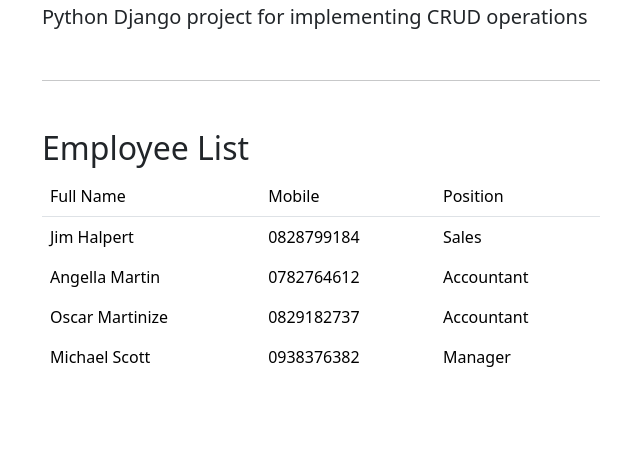
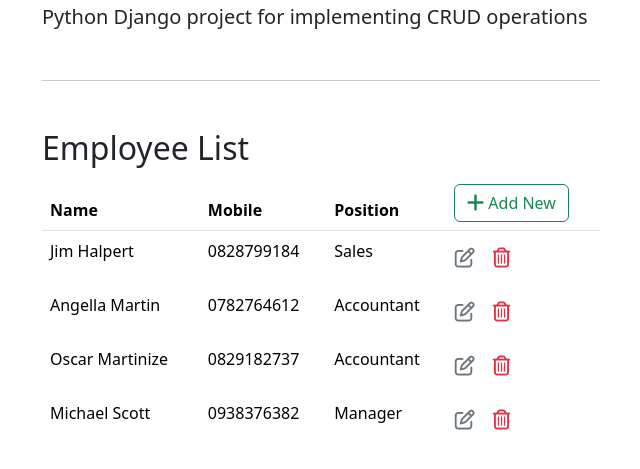
Before and after one commit to BlackCoder56/employee-registration, a Django app: page /list in a window 1280 px wide. Shown: the part 188-657 px from the top of the page, without its empty margins (319-959 px from the left). Run offline with Django 4.2, Linux system fonts and the light colour scheme; data comes from the database, SQL or seed files in the repository; both versions use the stored data as it was after the commit.

Commit message:
Last commit

```diff
--- a/employees/templates/employees/base.html
+++ b/employees/templates/employees/base.html
@@ -12,7 +12,9 @@
         <div class="col-md-6 offset-md-3 mt-5">
             <div class="jumbotron">
                 <h1 class="display-4">Employee Registration</h1>
-                <p class="lead front-italic">Python Django project for implementing CRUD operations</p>
+                <p class="lead font-italic">
+                  Python Django project for implementing CRUD operations
+                </p>
                 <hr class="my-5">
                 {% block content %}
 
--- a/employees/templates/employees/employee_list.html
+++ b/employees/templates/employees/employee_list.html
@@ -4,9 +4,15 @@
 <table class="table table-borderless">
     <thead class="border-bottom font-weight-bold">
         <tr>
-            <td>Full Name</td>
-            <td>Mobile</td>
-            <td>Position</td>
+            <td><strong> Name </strong></td>
+            <td><strong>Mobile</strong></td>
+            <td><strong>Position</strong></td>
+            <td>
+                <a href="{% url 'form'  %}" class="btn btn-outline-success">
+                    <i class="fas fa-plus fa-lg"></i>
+                    Add New
+                </a>
+            </td>
          </tr>
     </thead>
     <tbody>
@@ -21,6 +27,17 @@
             <td>
                 {{employee.position}}
             </td>
+            <td>
+                <a href="{% url 'update' employee.id %}" class="btn text-secondary px-0">
+                    <i class="far fa-edit fa-lg"></i>
+                </a>
+                <form action="{% url 'delete' employee.id %}" method="post" class="d-inline">
+                    {% csrf_token %}
+                    <button type="submit" class="btn">
+                        <i class="far fa-trash-alt fa-lg text-danger float-right"></i>
+                    </button>
+                </form>
+            </td>
         </tr>
         {% endfor %}
     </tbody>
--- a/employees/urls.py
+++ b/employees/urls.py
@@ -4,5 +4,7 @@
 
 urlpatterns = [
     path('',views.employee_form, name='form'),
+    path('delete<int:id>',views.employee_delete, name='delete'),
+    path('<int:id>',views.employee_form, name='update'),
     path('list', views.employee_list, name='list'),
 ]
--- a/employees/views.py
+++ b/employees/views.py
@@ -9,16 +9,28 @@
         }
     return render(request, 'employees/employee_list.html', context)
 
-def employee_form(request):
+def employee_form(request, id=0):
     if request.method == "GET":
+        if id ==0:
             form = EmployeeForm()
-            return render(request, 'employees/employee_form.html',{'form':form})
+        else:
+            employee = Employee.objects.get(pk=id)
+            form = EmployeeForm(instance=employee)
+        return render(request, 'employees/employee_form.html',{'form':form})
     else:
-        form = EmployeeForm(request.POST)
+        if id==0:
+            form = EmployeeForm(request.POST)
+        else:
+             employee = Employee.objects.get(pk=id)
+             form = EmployeeForm(request.POST,instance=employee)
         if form.is_valid():
                 form.save()
         return redirect('list')
 
 
-def employee_delete(request):
-    pass
+
+
+def employee_delete(request, id):
+    employee = Employee.objects.get(pk=id)
+    employee.delete()
+    return redirect('list')
```
Also changed, not shown: employees/templates/employees/employee_form.html (+14 -4 lines), db.sqlite3.
